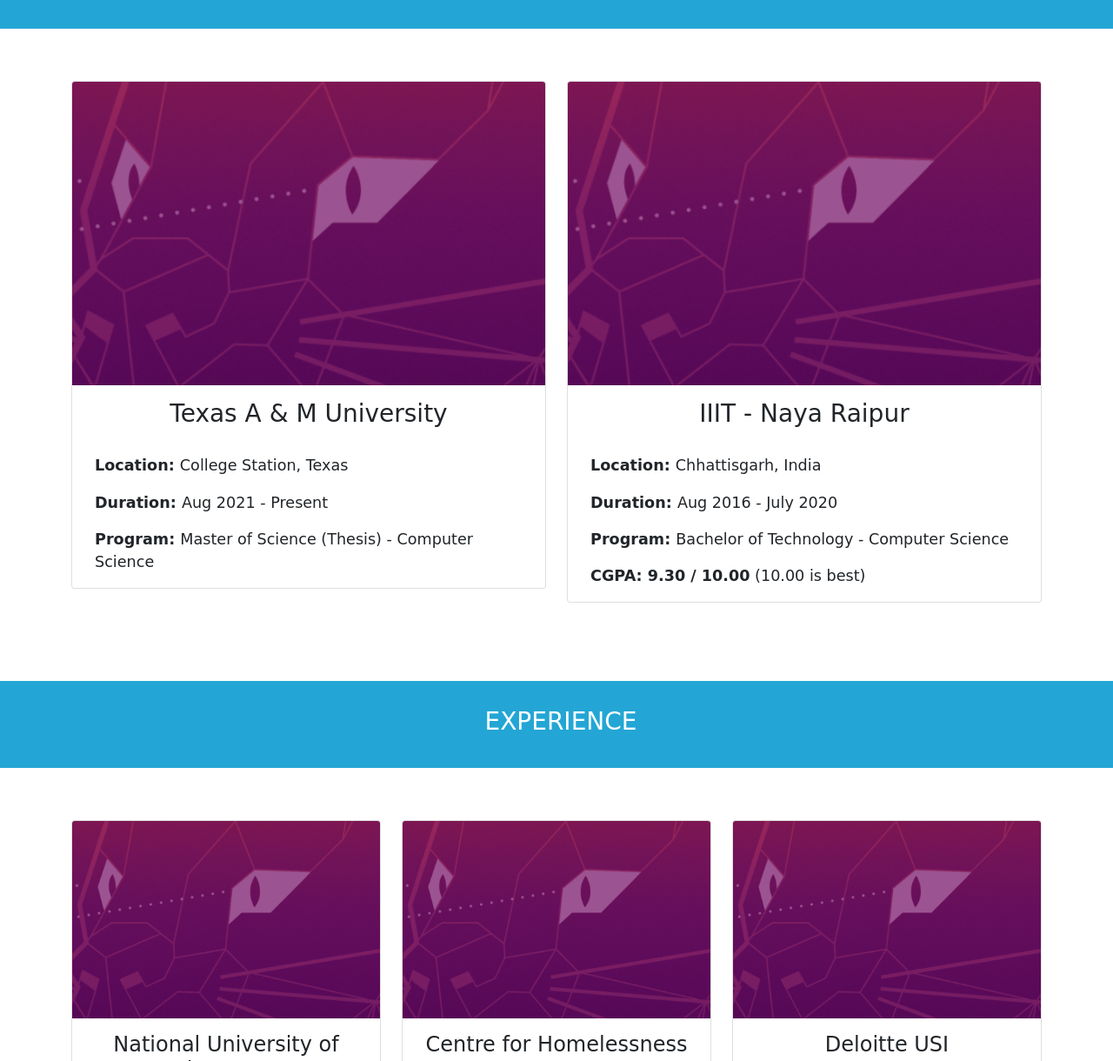
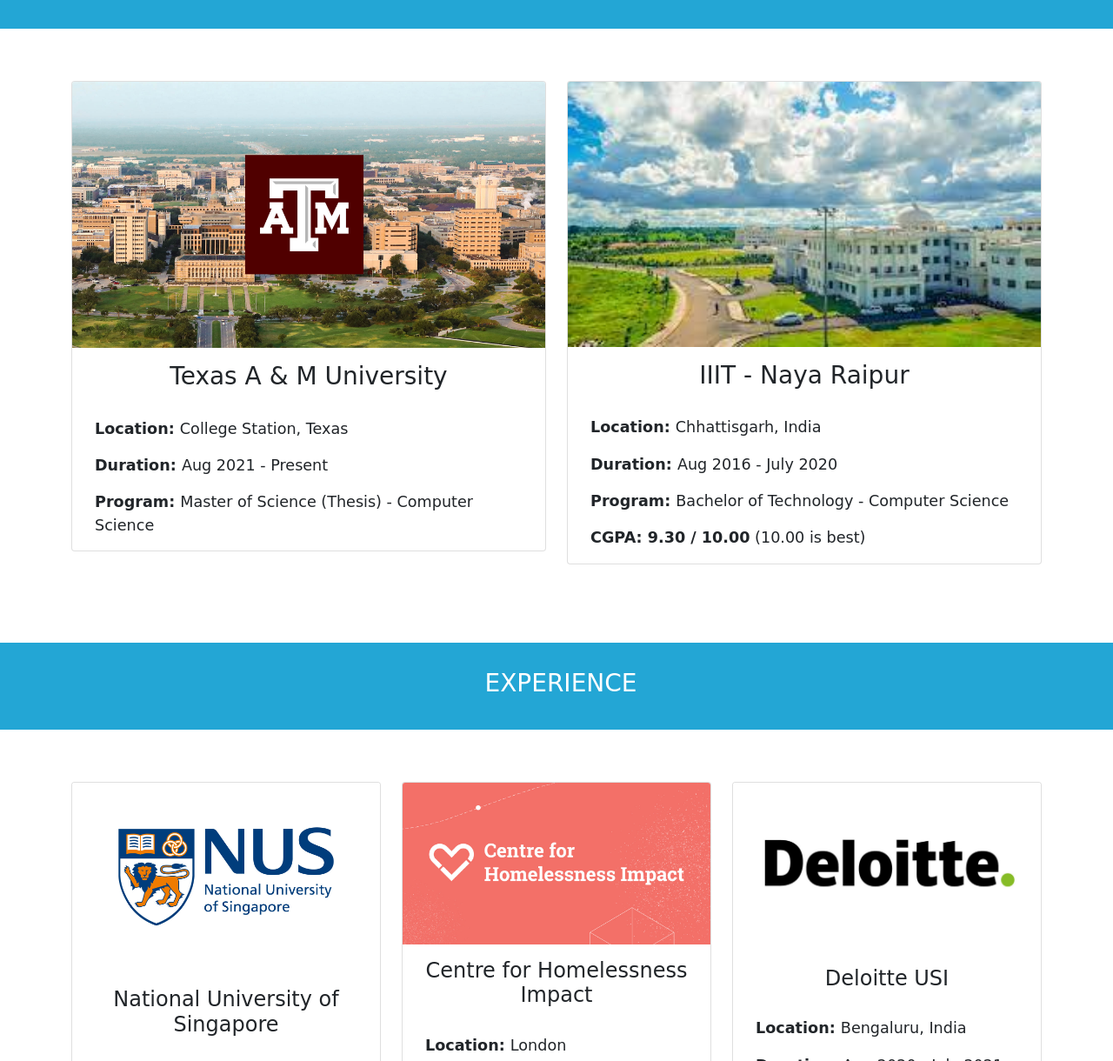
Before and after one commit to HimanshuSinghGH/HimanshuSinghGH.github.io, a plain HTML site: page profile.html in a window 1280 px wide. Shown: the part 609-1829 px from the top of the page at 87% size. Drawn offline with nearby package versions, Linux system fonts and the light colour scheme; a web font is replaced by a local one.

Commit message:
added images for universities and companies

```diff
--- a/profile.html
+++ b/profile.html
@@ -84,7 +84,7 @@
 
               <div class="col-lg">
                 <div class="card custom-card">
-                <img class="card-img-top" src="./images/dummy_pic.png" alt="Card image cap">
+                <img class="card-img-top" src="./images/tamu2.jpg" style=;" alt="Card image cap">
                 <div class="card-body">
                   <h3 class="card-title">Texas A & M University</h3>
                   <div class="card-desc">
@@ -98,7 +98,7 @@
 
               <div class="col-lg">
                 <div class="card custom-card">
-                <img class="card-img-top" src="./images/dummy_pic.png" alt="Card image cap">
+                <img class="card-img-top" src="./images/iiitnr.jpeg" alt="Card image cap">
                 <div class="card-body">
                   <h3 class="card-title">IIIT - Naya Raipur</h3>
                   <div class="card-desc">
@@ -129,7 +129,7 @@
 
             <div class="col-lg">
               <div class="card custom-card">
-              <img class="card-img-top" src="./images/dummy_pic.png" alt="Card image cap">
+              <img class="card-img-top" src="./images/nus.jpg" alt="Card image cap">
               <div class="card-body">
                 <h4 class="card-title">National University of Singapore</h4>
                 <div class="card-desc">
@@ -143,7 +143,7 @@
 
             <div class="col-lg">
               <div class="card custom-card">
-              <img class="card-img-top" src="./images/dummy_pic.png" alt="Card image cap">
+              <img class="card-img-top" src="./images/chi.jpg" alt="Card image cap">
               <div class="card-body">
                 <h4 class="card-title">Centre for Homelessness Impact</h4>
                 <div class="card-desc">
@@ -157,7 +157,7 @@
 
             <div class="col-lg">
               <div class="card custom-card">
-              <img class="card-img-top" src="./images/dummy_pic.png" alt="Card image cap">
+              <img class="card-img-top" src="./images/deloitte.jpg" alt="Card image cap">
               <div class="card-body">
                 <h4 class="card-title">Deloitte USI</h4>
                 <div class="card-desc">
```
Also changed, not shown: images/chi.jpg (added), images/deloitte.jpg (added), images/iiitnr.jpeg (added), images/nus.jpg (added), images/tamu2.jpg (added), images/tamu_logo.svg (deleted).
